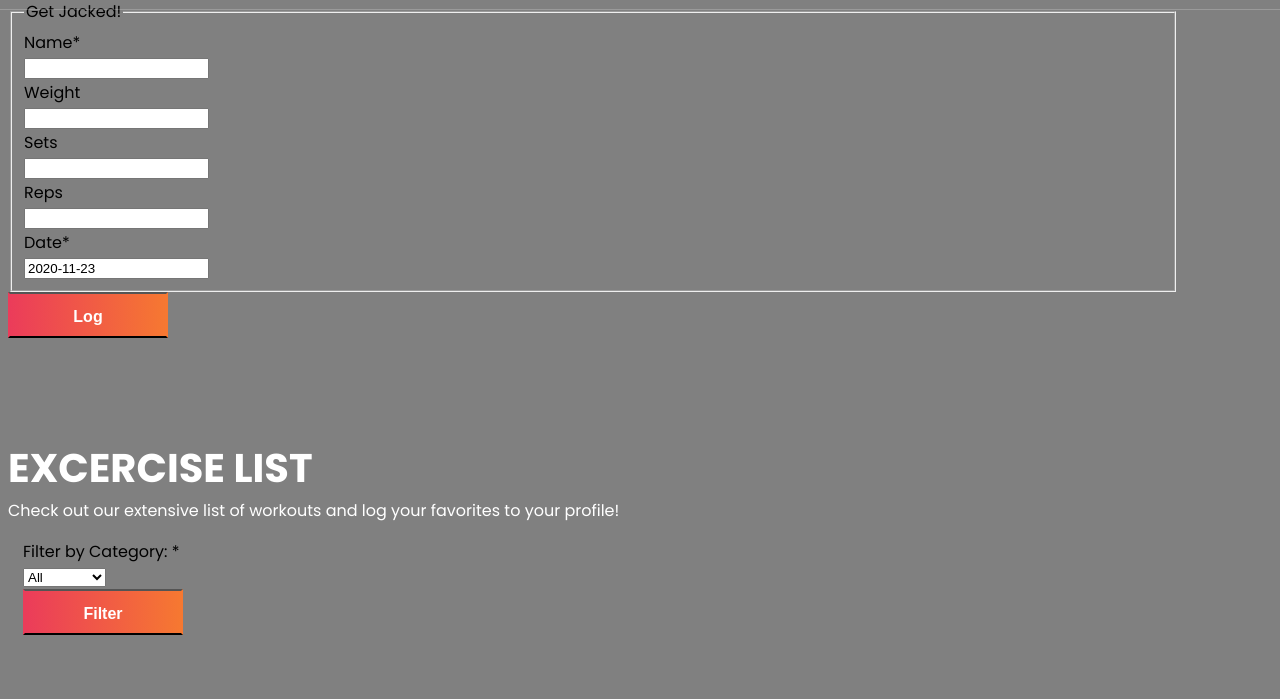
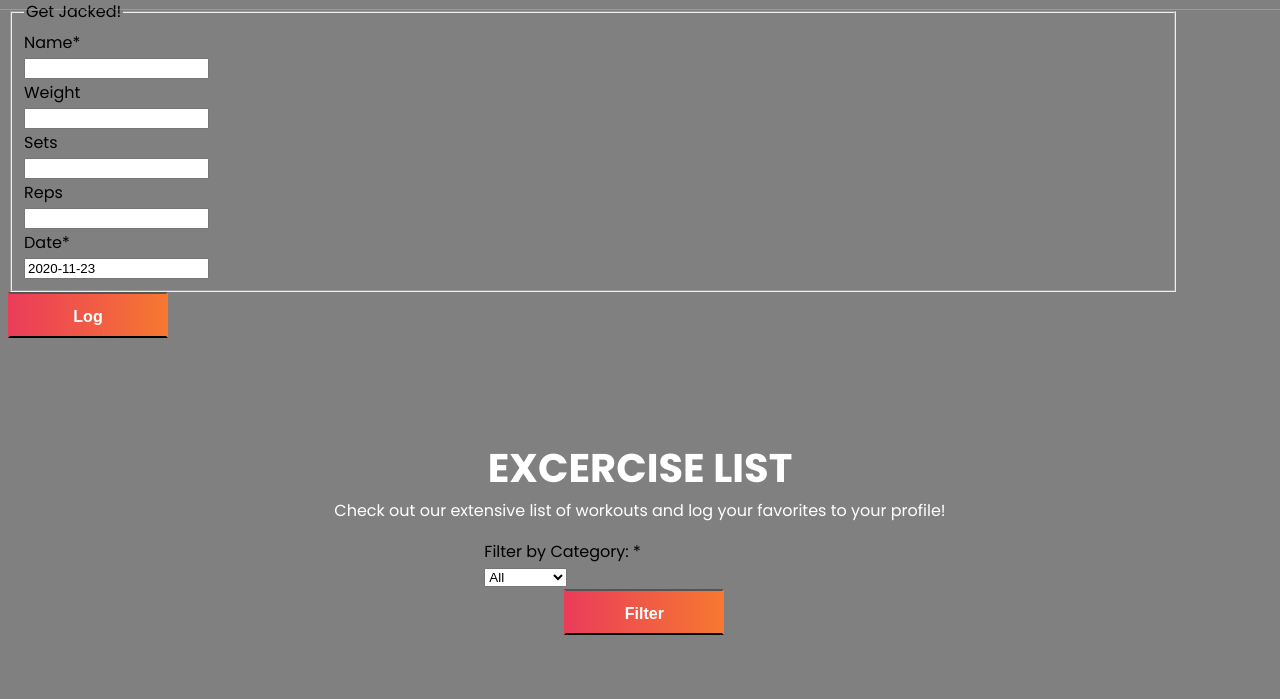
Before and after one commit to CTKogstrom/GymBuddyApp, a Django app: page /exercises/ in a window 1280 px wide. Shown: the part 151-850 px from the top of the page. Run offline with Django 3.2, Linux system fonts and the light colour scheme; a user stored in the database is signed in; data that the repository does not hold is empty; some libraries are stand-ins or nearby versions.

Commit message:
more style changes to exercise page

```diff
--- a/users/templates/users/exercises.html
+++ b/users/templates/users/exercises.html
@@ -78,8 +78,8 @@
     <!-- About Section End -->
 
     {% block body %}
-    <h2 class="log-text" >Excercise List</h2>
-    <p style="color: white;">Check out our extensive list of workouts and log your favorites to your profile!</p>
+    <h2 class="log-text" style="text-align: center;">Excercise List</h2>
+    <p style="color: white; text-align: center;">Check out our extensive list of workouts and log your favorites to your profile!</p>
 
 
     <div class="exercies">
@@ -91,10 +91,10 @@
                     </div>
                 {% endfor %}
             {% endif %} -->
-            <form method='POST' action="{{filter.get_category_display}}" style="padding-bottom: 30px; padding-left: 15px;">
+            <form method='POST' action="{{filter.get_category_display}}" style="padding-bottom: 30px; padding-left: 15px; width: 25%; margin-left: 36.5%;">
                 {% csrf_token %}
                 {{filter|crispy}}
-                <Button class="primary-btn" type="submit" name="form_submit">Filter</Button>
+                <Button class="primary-btn" type="submit" name="form_submit" style="margin-left: 80px;">Filter</Button>
             </form>
                 {% for exercise in exercises %}
                     <div class="card" style="background-color: #D8D8D8; box-shadow: 0 4px 8px 0 rgba(0,0,0,0.2); border-radius: 10px; transition: 0.3s; float: left; width: 30%; margin-left: 1%; margin-bottom: 1%; margin-top: 1%; margin-right: 1%; padding-bottom: 20px; padding-top: 20px; text-align: center;" >
@@ -111,7 +111,7 @@
                                 {% csrf_token %}
 
                                 <link rel="stylesheet" href="https://maxcdn.bootstrapcdn.com/bootstrap/3.4.1/css/bootstrap.min.css" >
-                                <button class="add btn btn-block btn-primary mb-2" type= "submit" name="form_submit" value="{{exercise.name}}" style="margin-top: 10px; cursor: pointer; width: 50%; text-align: center; margin-left: 25%;">Log</button>
+                                <button class="add btn btn-block btn-primary mb-2" type= "submit" name="form_submit" value="{{exercise.name}}" style="margin-top: 10px; cursor: pointer; width: 50%; text-align: center; margin-left: 25%; background-color: #f67831;">Log</button>
                                  </form>
 
 
```
